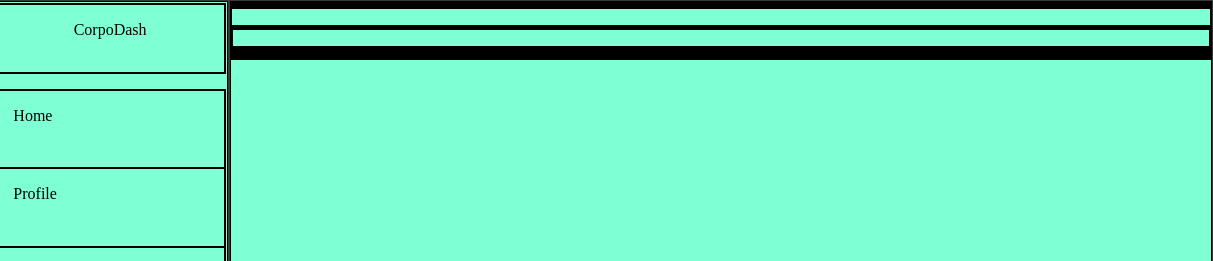
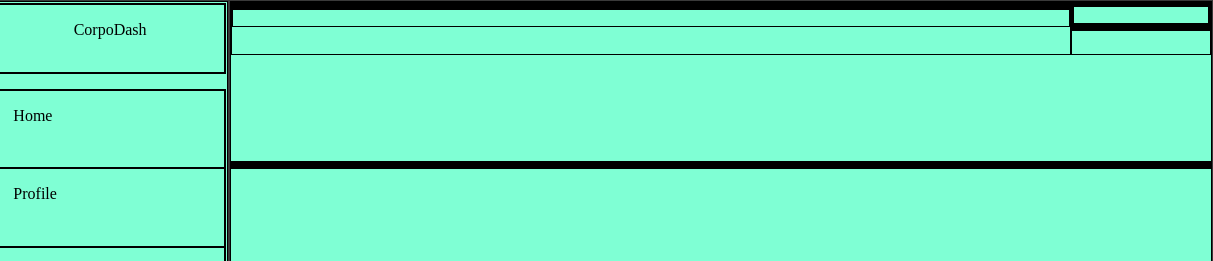
Before and after one commit to CoZm0s/Admin-Dashboard, a plain HTML site: page index.html in a window 1280 px wide. Shown: the top 261 px of the page, 67-1280 px from the left. Drawn offline with Linux system fonts and the light colour scheme.

Commit message:
Improvements, comments

```diff
--- a/index.html
+++ b/index.html
@@ -25,14 +25,17 @@
         <div class="menuitem" id="privacy"><img width="50" height="50" src="https://img.icons8.com/ios/50/privacy.png" alt="privacy"/><p>Privacy</p></div>
     </div>
   </div>
-  <div class="main area">
+  <div class="mainarea">
     <header>
+        <div class="headertop">
         <div class="searchbar"></div>
         <div class="notifications"></div>
         <div class="userbox">
             <div id="userpfpsmall"></div>
             <p id="username"></p>
         </div>
+        </div>
+        <div class="headerbot">
         <div id="userid">
             <div id="userpfpbig"></div>
             <div id="usernameandid">
@@ -43,11 +46,14 @@
         <div id="now"></div>
         <div id="upload"></div>
         <div id="share"></div>
+        </div>
     </header>
     <main>
         <div id="projects"></div>
+        <div class="rightsidebar">
         <div id="announcements"></div>
         <div id="trending"></div>
+        </div>
     </main>
     <footer>
 
--- a/style.css
+++ b/style.css
@@ -59,3 +59,18 @@ html {
 }
 
 /* End of menu stuff -------------------------*/
+
+/* Header stuff ---------------------------------*/
+.mainarea{
+    display: grid;
+    grid-template-rows: 2fr 8fr;
+}
+header{
+    display: grid;
+    grid-template-columns: 6fr 1fr;
+    grid-template-rows: 1fr 2fr;
+}
+/* Отсюда дальше продолжай, остановился на разделении элементов хэдэра*/
+.headertop{
+    display: ;
+}
```
